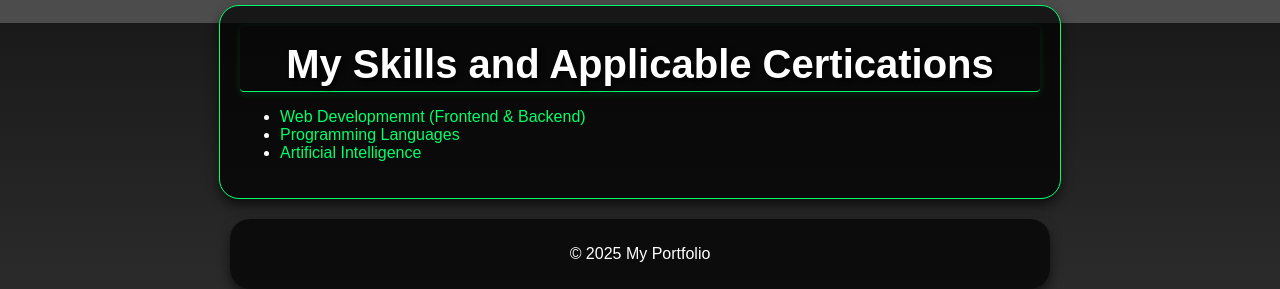
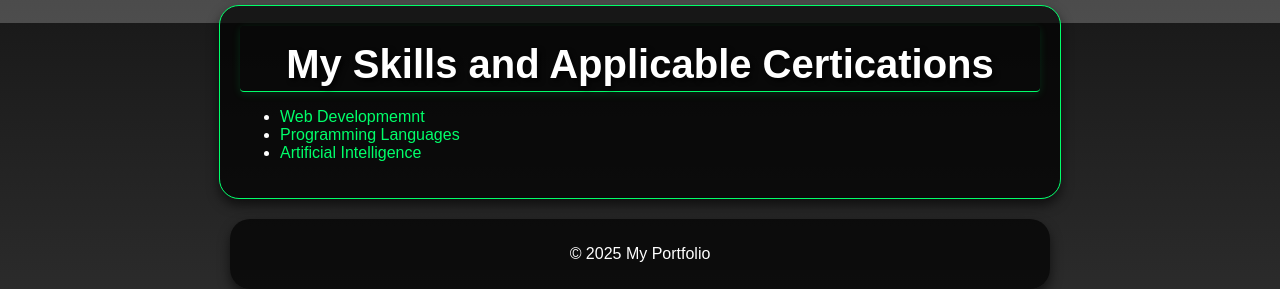
Before and after one commit to ExeOhe/exeohe.github.io, a Flask app: page / in a window 1280 px wide. Shown: the part 1577-1866 px from the top of the page. Run offline with Flask 3, Linux system fonts and the light colour scheme.

Commit message:
altered:webdevelopment li on index

```diff
--- a/backend/templates/index.html
+++ b/backend/templates/index.html
@@ -67,7 +67,7 @@
     <section>
         <h2>My Skills and Applicable Certications</h2>
         <ul>
-            <li><a href="{{ url_for('skill_webdev') }}">Web Developmemnt (Frontend & Backend)</a></li>
+            <li><a href="{{ url_for('skill_webdev') }}">Web Developmemnt</a></li>
             <li><a href="{{ url_for('skill_proglang') }}">Programming Languages</a></li>
             <li><a href="{{ url_for('skill_ai') }}">Artificial Intelligence</a></li>
         </ul>
```
